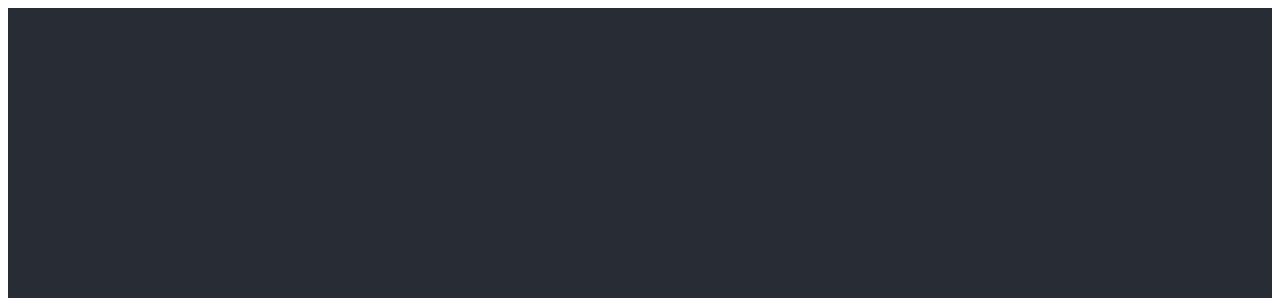
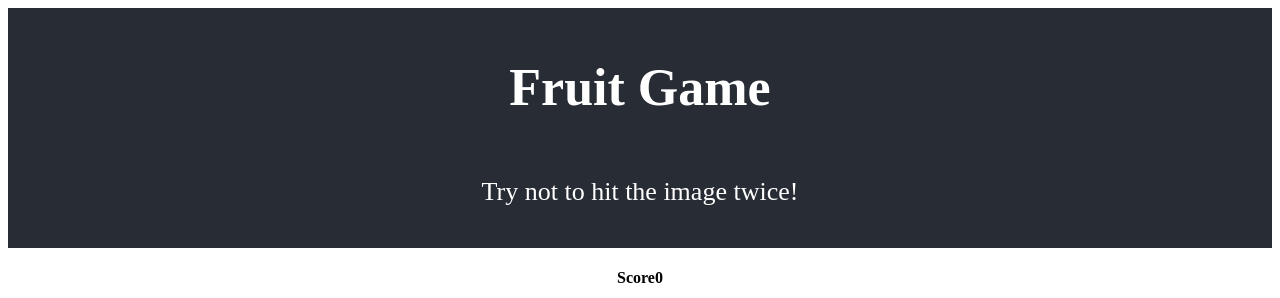
Before and after one commit to HEEM86/Theclickgame, a React (Create React App) app: page / in a window 1280 px wide. Shown: the top 298 px of the page. Built offline with nearby package versions, Linux system fonts and the light colour scheme.

Commit message:
adjusted header size

```diff
--- a/src/App.css
+++ b/src/App.css
@@ -15,7 +15,7 @@
 
 .App-header {
   background-color: #282c34;
-  min-height: 100vh;
+  min-height: 30vh;
   display: flex;
   flex-direction: column;
   align-items: center;
```
Also changed, not shown: 1 other file (tests, documents, lock files or other folders).
